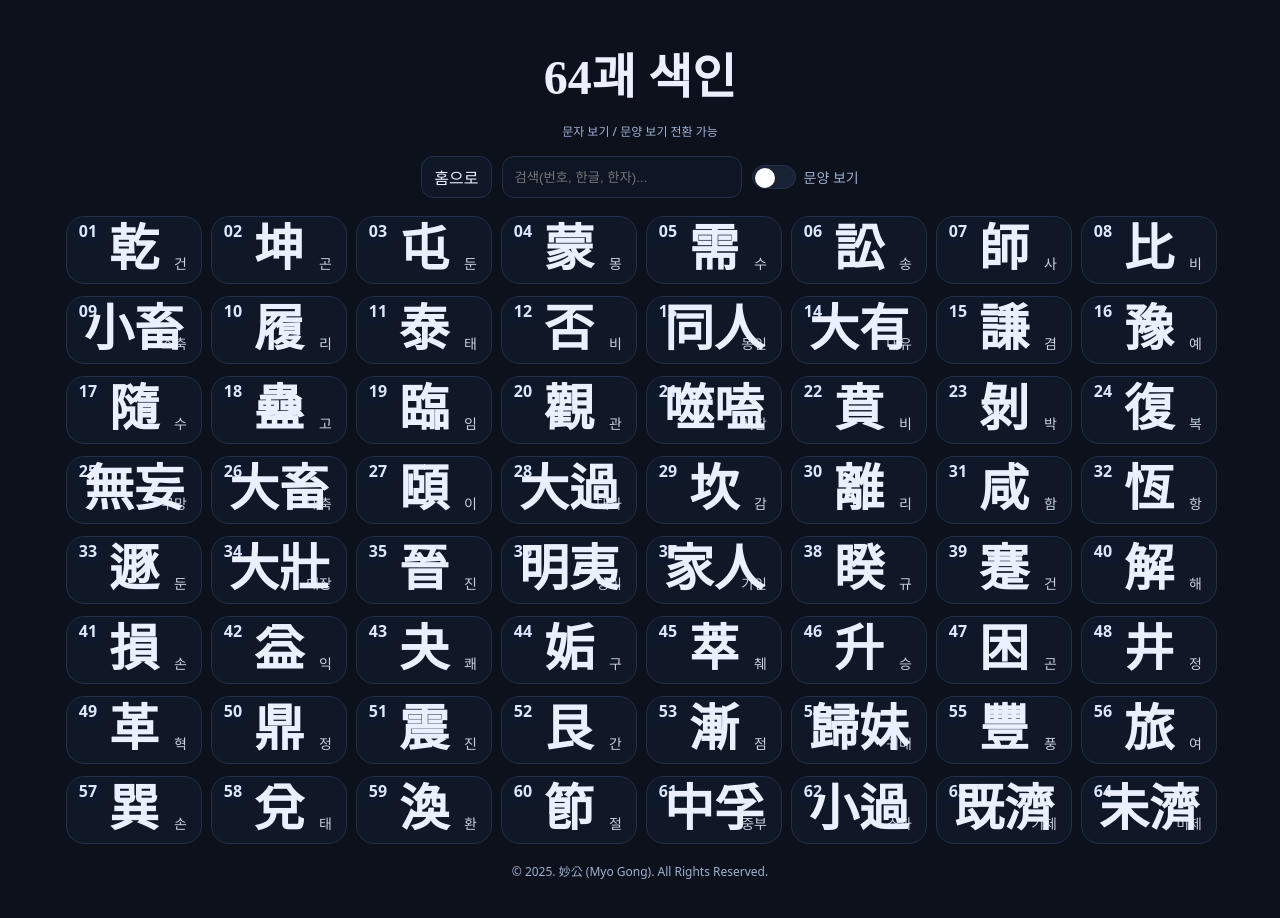
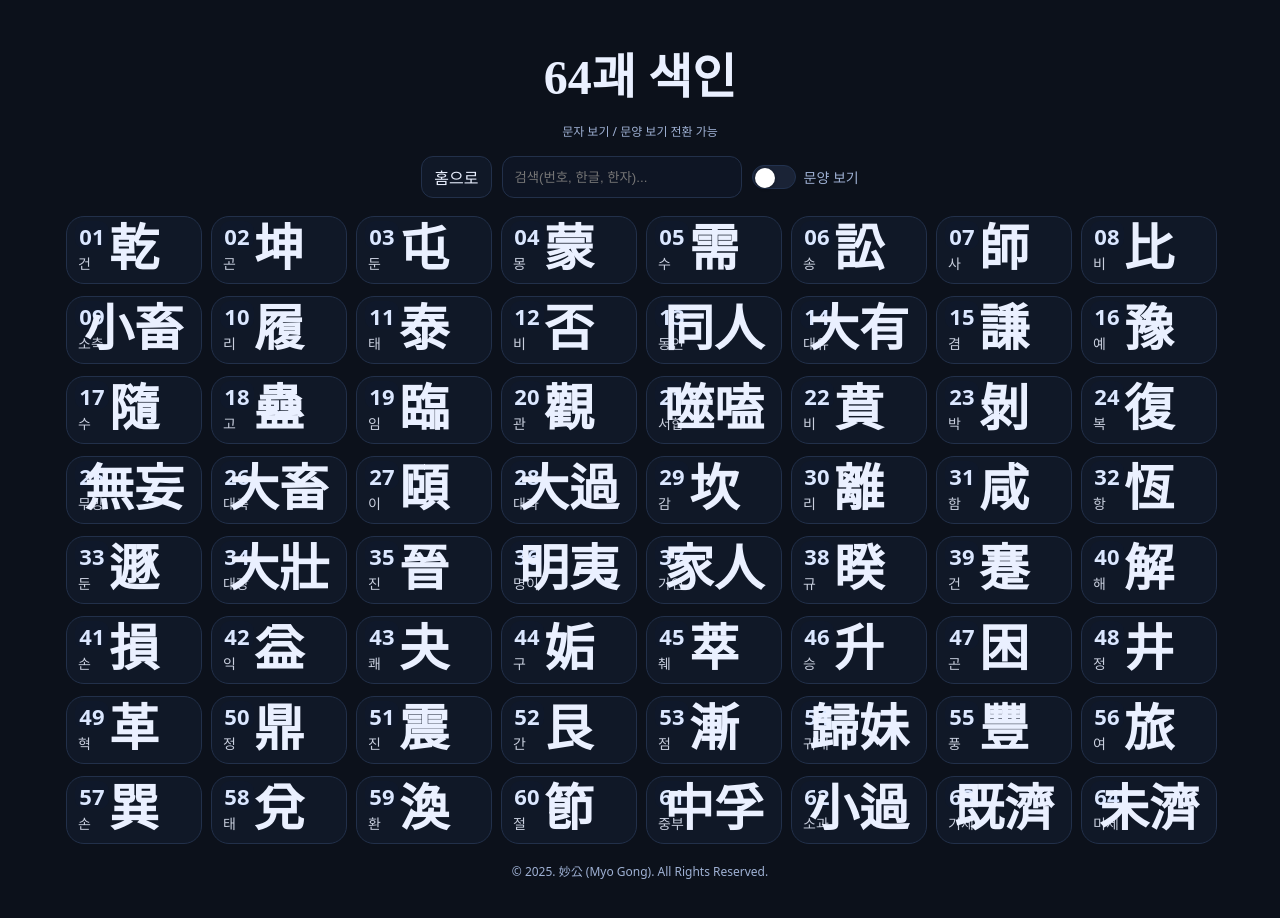
Before and after one commit to Z-eniac/iching, a website: page docs/Dict/dict_index.html in a window 1280 px wide. Drawn offline with Linux system fonts and the light colour scheme; a web font is replaced by a local one.

Commit message:
Update dict_index.html

```diff
--- a/docs/Dict/dict_index.html
+++ b/docs/Dict/dict_index.html
@@ -63,10 +63,10 @@ h1{font-family:"NotoSerifCJK-ICHING",serif;font-size:3rem;margin:.2em 0 .1em}
 
 /* number badge */
 .badge{
-  position:absolute;left:4px;top:0px;display:inline-grid;place-items:center;
+  position:absolute;left:8px;top:4px;display:inline-grid;place-items:center;
   min-width:34px;height:28px;border-radius:10px;
   background:#0f182a;color:#dbe7ff;font-weight:700;font-variant-numeric:tabular-nums;
-  font-size:16px;letter-spacing:.2px;
+  font-size:22px;letter-spacing:.2px;
 }
 
 /* glyph & hangul */
@@ -77,7 +77,7 @@ h1{font-family:"NotoSerifCJK-ICHING",serif;font-size:3rem;margin:.2em 0 .1em}
   pointer-events:none; user-select:none;
 }
 .ko{
-  position:absolute; right:14px; bottom:10px; opacity:.85;
+  position:absolute; left:11px; bottom:10px; opacity:.85;
   font-size:14px;
 }
 
```
